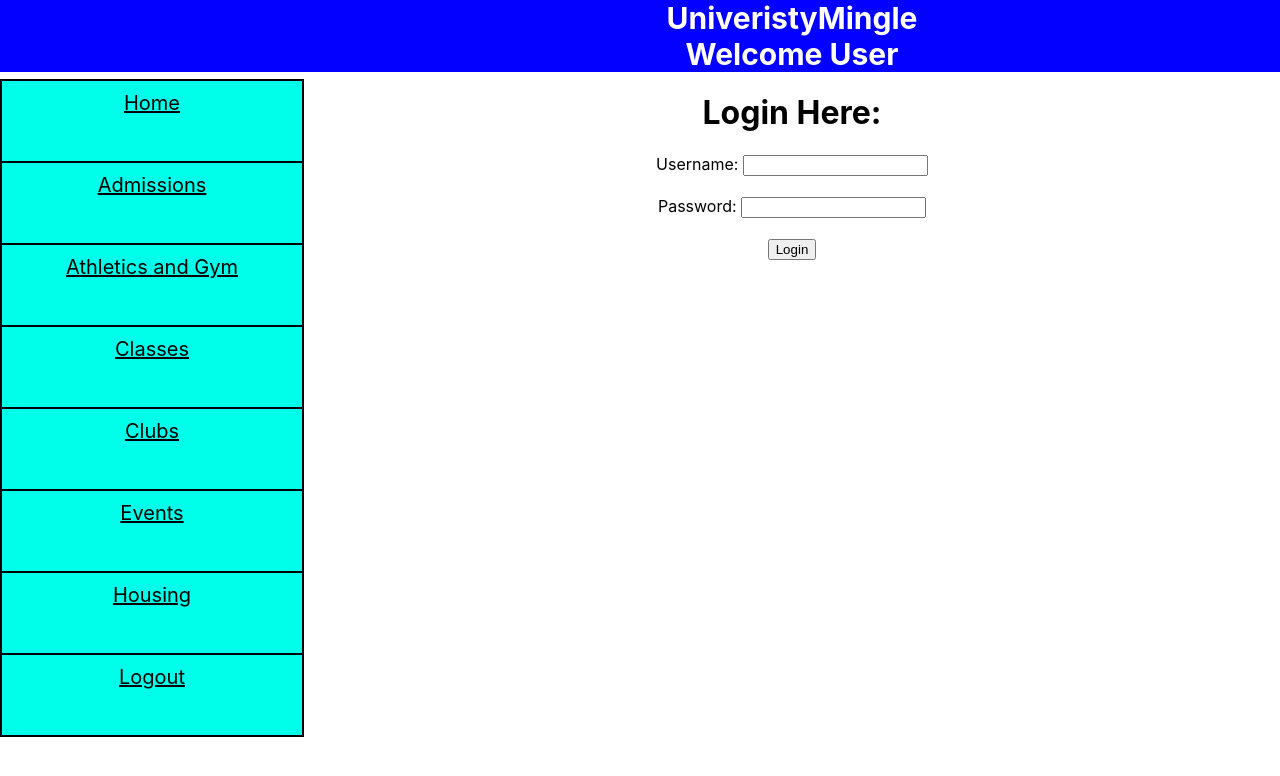
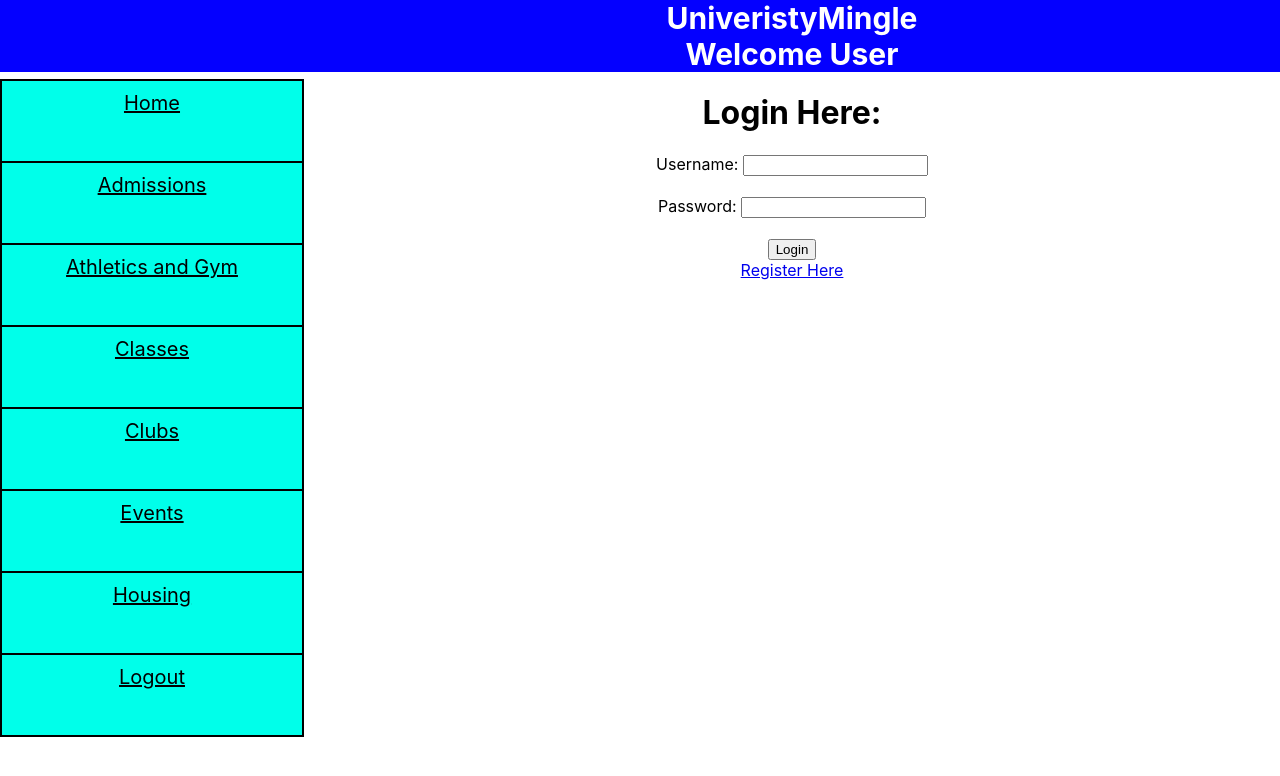
Before and after one commit to StarGitHub16/Project-5, a React (Create React App) app in the folder univeristy-app/: page /login in a window 1280 px wide. Shown: the top 776 px of the page. Built offline with nearby package versions, Linux system fonts and the light colour scheme; no server answers.

Commit message:
Added links to login and register respectively.

```diff
--- a/univeristy-app/src/App.js
+++ b/univeristy-app/src/App.js
@@ -61,6 +61,8 @@ function Register () {
         <br />
         <br />
         <input type="submit" onClick={register} value="Register" className="button" />
+        <br />
+        <NavLink to ='/login'>Login Here</NavLink>
     </form>
   </div>
   )
@@ -109,6 +111,8 @@ function Login() {
         <br />
         <br />
         <input type="submit" onClick={login} value="Login" className="button" />
+        <br />
+        <NavLink to ='/register'> Register Here</NavLink>
     </form>
 
     <h1>{loginStatus}</h1>
```
